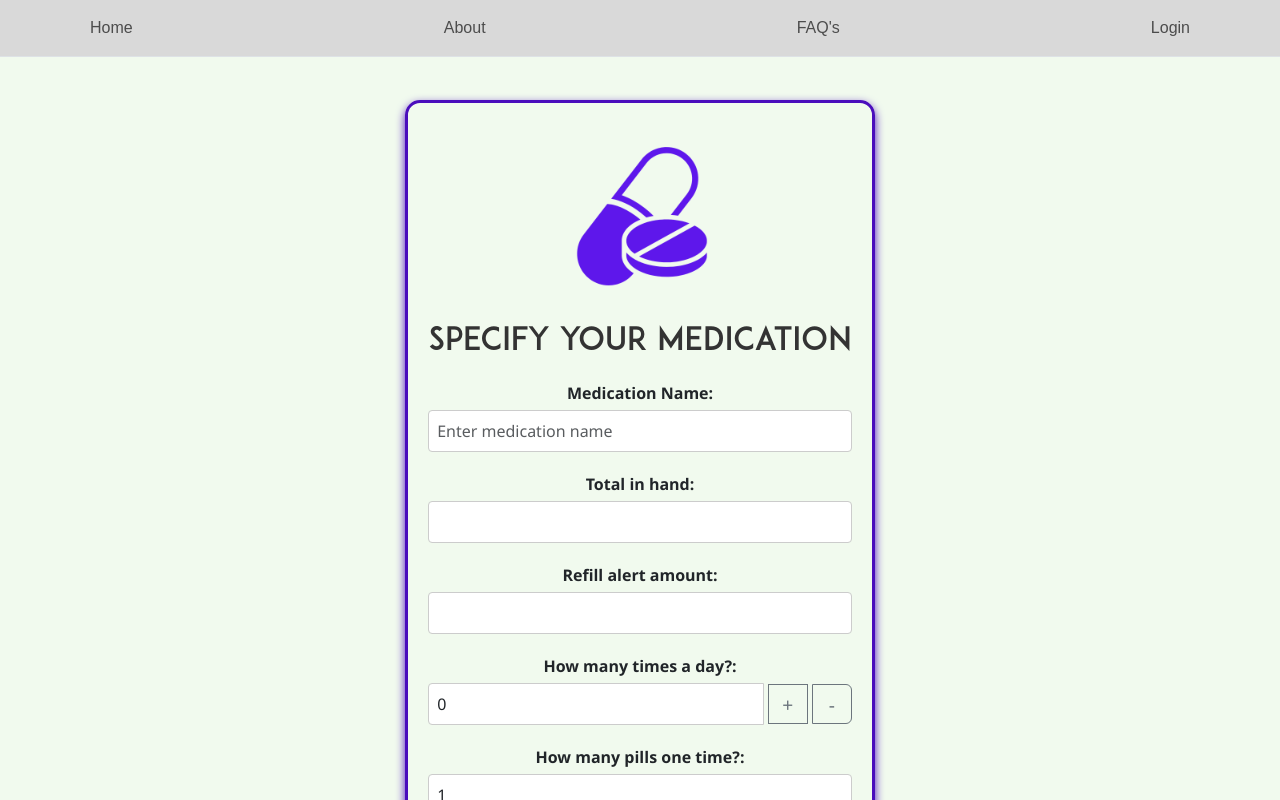
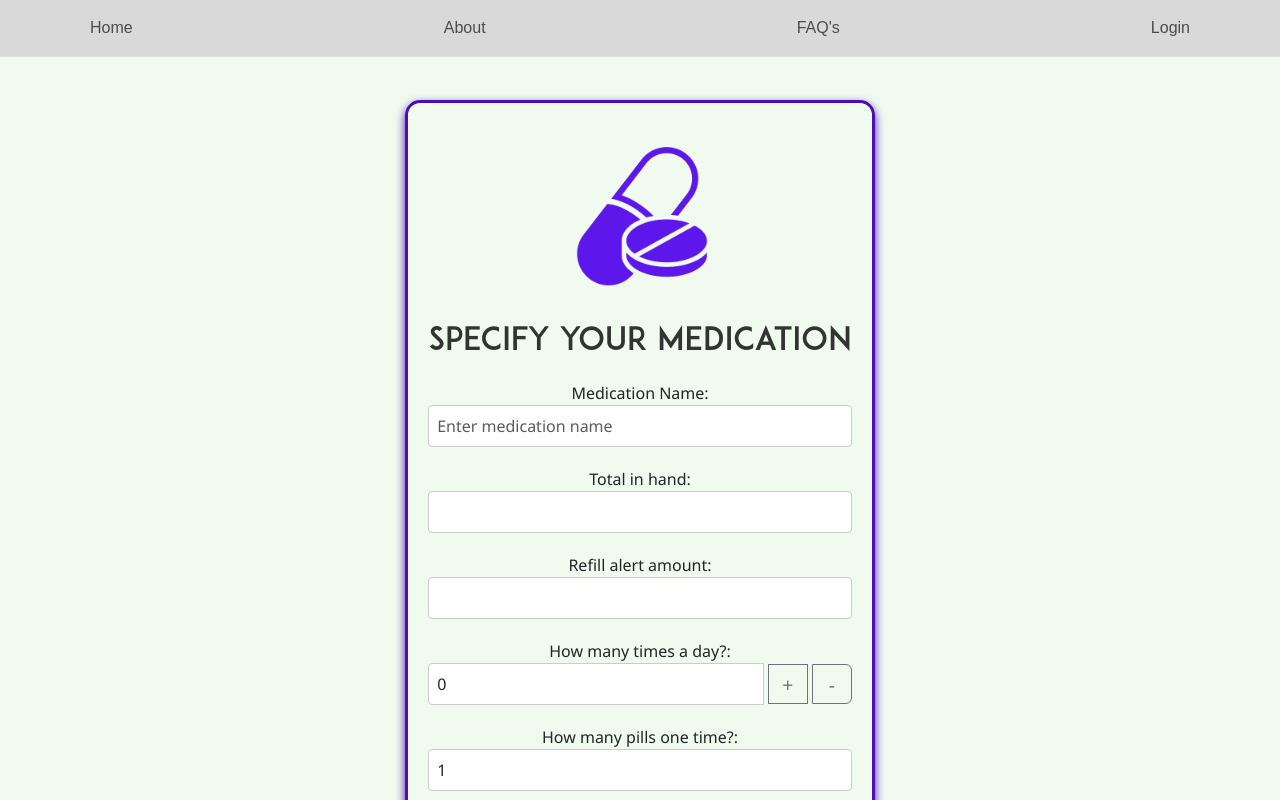
Before and after one commit to kamalkdolikay/medisync, a React (Vite) app in the folder client/: page /medicine-input in a window 1280 px wide. Shown: the top 800 px of the page. Built offline with nearby package versions, Linux system fonts and the light colour scheme.

Commit message:
one final commit

```diff
--- a/client/src/pages/home/home.css
+++ b/client/src/pages/home/home.css
@@ -2,7 +2,6 @@
     font-family: "WellnessFont";
     src: url("../../assets/ADAM.CGPRO.otf") format("opentype");
 }
-
 
 .body-container {
   margin: 100px;
--- a/client/src/pages/land/land-html.tsx
+++ b/client/src/pages/land/land-html.tsx
@@ -20,7 +20,7 @@ const LandHtml = () => {
                         aria-label="App Logo Animation"
                     />
                     <h2><b>Welcome!</b></h2>
-                    <p>Synchronize your health.</p>
+                    <p className="p3-font">Synchronize your health.</p>
                     <Link to="/login">
                         <button
                             style={{
@@ -31,6 +31,7 @@ const LandHtml = () => {
                                 padding: "10px 20px",
                                 fontSize: "16px",
                                 cursor: "pointer",
+                                fontFamily: "Segoe UI"
                             }}
                         >
                             Login
@@ -53,7 +54,7 @@ const LandHtml = () => {
                 <div className="info" style={{ padding: "20px", margin: "40px 0" }}>
                     <h2><b>Order Prescription Refills</b></h2>
                     <img src={Order} style={{ width: "170px", height: "170px" }} />
-                    <p>
+                    <p className="p3-font">
                         Effortlessly manage your prescriptions by sending refill requests directly to your pharmacy in just a few taps. Avoid the hassle of missed dosages with automatic refill tracking and alerts, ensuring that your medication is always ready when you need it. With MediSync, you stay in control of your health while saving time and effort.
                     </p>
                 </div>
@@ -61,7 +62,7 @@ const LandHtml = () => {
                 <div className="info" style={{ padding: "20px", margin: "40px 0" }}>
                     <h2><b>Get Timely Reminders</b></h2>
                     <img src={Reminder} style={{ width: "170px", height: "170px" }} />
-                    <p>
+                    <p className="p3-font">
                         Take control of your health with personalized medicine reminders tailored to your schedule. Never miss a dose with timely alerts that keep you on track, whether it’s daily medication, weekly supplements, or occasional prescriptions. MediSync ensures you stay consistent and organized, empowering you to maintain your well-being effortlessly.
                     </p>
                 </div>
@@ -69,7 +70,7 @@ const LandHtml = () => {
                 <div className="info" style={{ padding: "20px", margin: "40px 0" }}>
                     <h2><b>Refill Alerts</b></h2>
                     <img src={Refill} style={{ width: "170px", height: "170px" }} />
-                    <p>
+                    <p className="p3-font">
                         Stay prepared with timely refill alerts that notify you when your medication supply is running low. MediSync helps you plan ahead by ensuring you never run out of essential prescriptions, giving you peace of mind to make arrangements for refills seamlessly. Take the guesswork out of managing your health and stay in control at all times.
                     </p>
                 </div>
--- a/client/src/pages/land/land.css
+++ b/client/src/pages/land/land.css
@@ -150,3 +150,8 @@ p {
       font-size: 1.2rem; /* Adjust size for phones */
   }
 }
+
+.p3-font {
+    font-family: 'Segoe UI', Tahoma, Geneva, Verdana, sans-serif;
+    font-weight: 300;
+}
--- a/client/src/pages/medicine-input/medicine-input-html.tsx
+++ b/client/src/pages/medicine-input/medicine-input-html.tsx
@@ -87,25 +87,25 @@ const MedicineInput = () => {
                 </div>
         <h2 className="text-center-title">Specify your medication</h2>
         <div className="form-group">
-          <label htmlFor="medicationName" className="form-label">
+          <label htmlFor="medicationName" className="p1-font">
             Medication Name:
           </label>
           <input type="text" id="medicationName" className="form-control" placeholder="Enter medication name"  />
         </div>
         <div className="form-group">
-          <label htmlFor="totalInHand" className="form-label">
+          <label htmlFor="totalInHand" className="p1-font">
             Total in hand:
           </label>
           <input type="number" id="totalInHand" className="form-control" min="0" />
         </div>
         <div className="form-group">
-          <label htmlFor="refillAlert" className="form-label">
+          <label htmlFor="refillAlert" className="p1-font">
             Refill alert amount:
           </label>
           <input type="number" id="refillAlert" className="form-control" min="0" />
         </div>
         <div className="form-group">
-          <label htmlFor="timesPerDay" className="form-label">
+          <label htmlFor="timesPerDay" className="p1-font">
             How many times a day?:
           </label>
           <div className="input-group">
@@ -119,7 +119,7 @@ const MedicineInput = () => {
           </div>
         </div>
         <div className="form-group">
-          <label htmlFor="pillsPerTime" className="form-label">
+          <label htmlFor="pillsPerTime" className="p1-font">
             How many pills one time?:
           </label>
           <input
--- a/client/src/pages/medicine-input/medicine-input.css
+++ b/client/src/pages/medicine-input/medicine-input.css
@@ -72,3 +72,8 @@
     font-family: Arial, Helvetica, sans-serif;
     text-align: center;
   }
+
+  .p1-font {
+    font-family: 'Segoe UI', Tahoma, Geneva, Verdana, sans-serif;
+    font-weight: 500;
+  }
```
